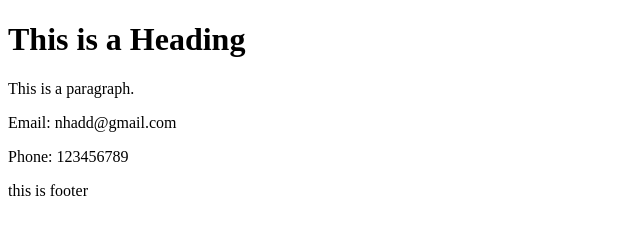
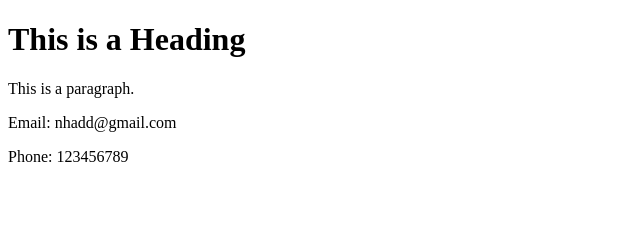
Before and after one commit to daoducnha/pro-git, a plain HTML site: page index.html in a window 1280 px wide. Shown: the whole page, without its empty margins (0-640 px from the left). Drawn offline with Linux system fonts and the light colour scheme.

Commit message:
revert file index to remove footer

```diff
--- a/index.html
+++ b/index.html
@@ -9,6 +9,5 @@
 <p>This is a paragraph.</p>
 <p>Email: nhadd@gmail.com</p>
 <p>Phone: 123456789</p>
-<footer>this is footer</footer>
 </body>
 </html>
```
